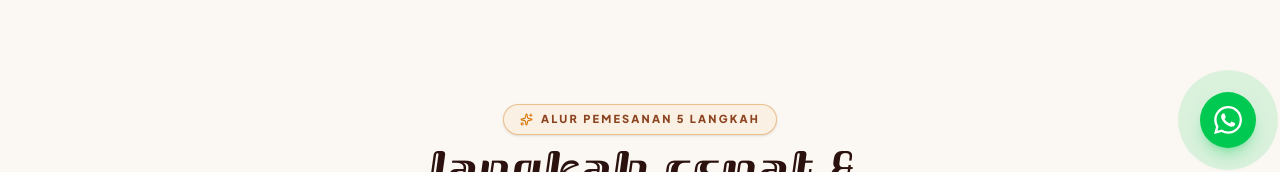
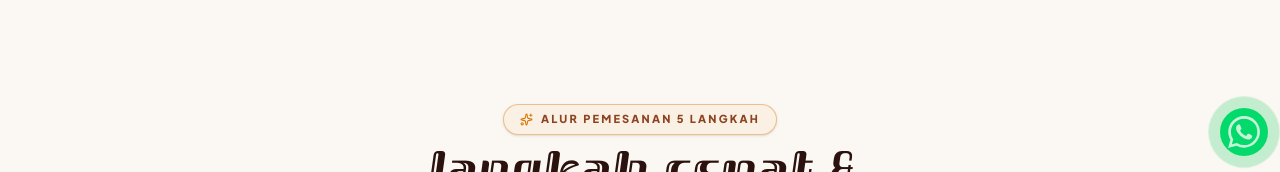
Before and after one commit to anggarchmdi/harabox, a React (Vite) app in the folder frontend/: page /cara-pesan in a window 1280 px wide. Shown: the part 628-800 px from the top of the page. Built offline with nearby package versions, Linux system fonts and the light colour scheme; no server answers.

Commit message:
fix: update button cta

```diff
--- a/frontend/src/components/ui/ButtonCTA.tsx
+++ b/frontend/src/components/ui/ButtonCTA.tsx
@@ -20,28 +20,19 @@ function ButtonCTA() {
       target="_blank"
       rel="noopener noreferrer"
       aria-label="Chat melalui WhatsApp"
-      className="group fixed bottom-6 right-6 z-50"
+      className="group fixed bottom-6 right-4 z-50"
     >
-      {/* Pulse layer */}
-      <span className="absolute inset-0 rounded-full bg-green-500 opacity-60 animate-ping" />
-
-      {/* Main button */}
-      <span className="relative flex h-14 w-14 items-center justify-center rounded-full bg-green-500 text-white shadow-lg shadow-green-500/30 transition duration-300 group-hover:scale-110 group-hover:bg-green-600">
-        {/* WhatsApp icon */}
+        <div className="w-8 h-8 md:h-12 md:w-12 bottom-4 text-3xl right-3 flex justify-center text-white items-center fixed z-10 bg-green-400 rounded-full duration-300 transition-all">
         <svg
           viewBox="0 0 24 24"
           fill="currentColor"
-          className="h-7 w-7"
+          className="h-5 w-5 md:h-8 md:w-8"
           aria-hidden="true"
         >
           <path d="M20.52 3.48A11.85 11.85 0 0 0 12.08 0C5.52 0 .18 5.34.18 11.9c0 2.1.55 4.15 1.6 5.96L.08 24l6.28-1.65a11.9 11.9 0 0 0 5.7 1.45h.01c6.56 0 11.9-5.34 11.9-11.9 0-3.18-1.24-6.17-3.45-8.42ZM12.08 21.77h-.01a9.87 9.87 0 0 1-5.03-1.38l-.36-.21-3.73.98.99-3.64-.23-.37a9.84 9.84 0 0 1-1.51-5.25c0-5.45 4.44-9.89 9.9-9.89 2.64 0 5.12 1.03 6.99 2.9a9.84 9.84 0 0 1 2.9 7c0 5.45-4.44 9.89-9.91 9.89Zm5.42-7.4c-.3-.15-1.76-.87-2.03-.97-.27-.1-.47-.15-.67.15-.2.3-.77.97-.94 1.17-.17.2-.35.22-.65.07-.3-.15-1.25-.46-2.38-1.47-.88-.78-1.47-1.74-1.64-2.04-.17-.3-.02-.46.13-.61.13-.13.3-.35.45-.52.15-.17.2-.3.3-.5.1-.2.05-.37-.02-.52-.07-.15-.67-1.61-.92-2.2-.24-.58-.49-.5-.67-.51h-.57c-.2 0-.52.07-.79.37-.27.3-1.04 1.02-1.04 2.49 0 1.47 1.07 2.89 1.22 3.09.15.2 2.1 3.2 5.09 4.49.71.31 1.26.5 1.69.64.71.23 1.35.2 1.86.12.57-.09 1.76-.72 2.01-1.42.25-.7.25-1.3.17-1.42-.07-.12-.27-.2-.57-.35Z" />
         </svg>
-      </span>
-
-      {/* Tooltip */}
-      <span className="pointer-events-none absolute right-16 top-1/2 hidden -translate-y-1/2 whitespace-nowrap rounded-lg bg-gray-900 px-3 py-2 text-xs font-medium text-white opacity-0 shadow-lg transition-opacity duration-200 group-hover:opacity-100 sm:block">
-        Chat via WhatsApp
-      </span>
+        <div className="absolute h-7 w-7 md:h-10 md:w-10 rounded-full bg-green-500 z-20 animate-ping"></div>
+        </div>
     </a>
   )
 }
```
